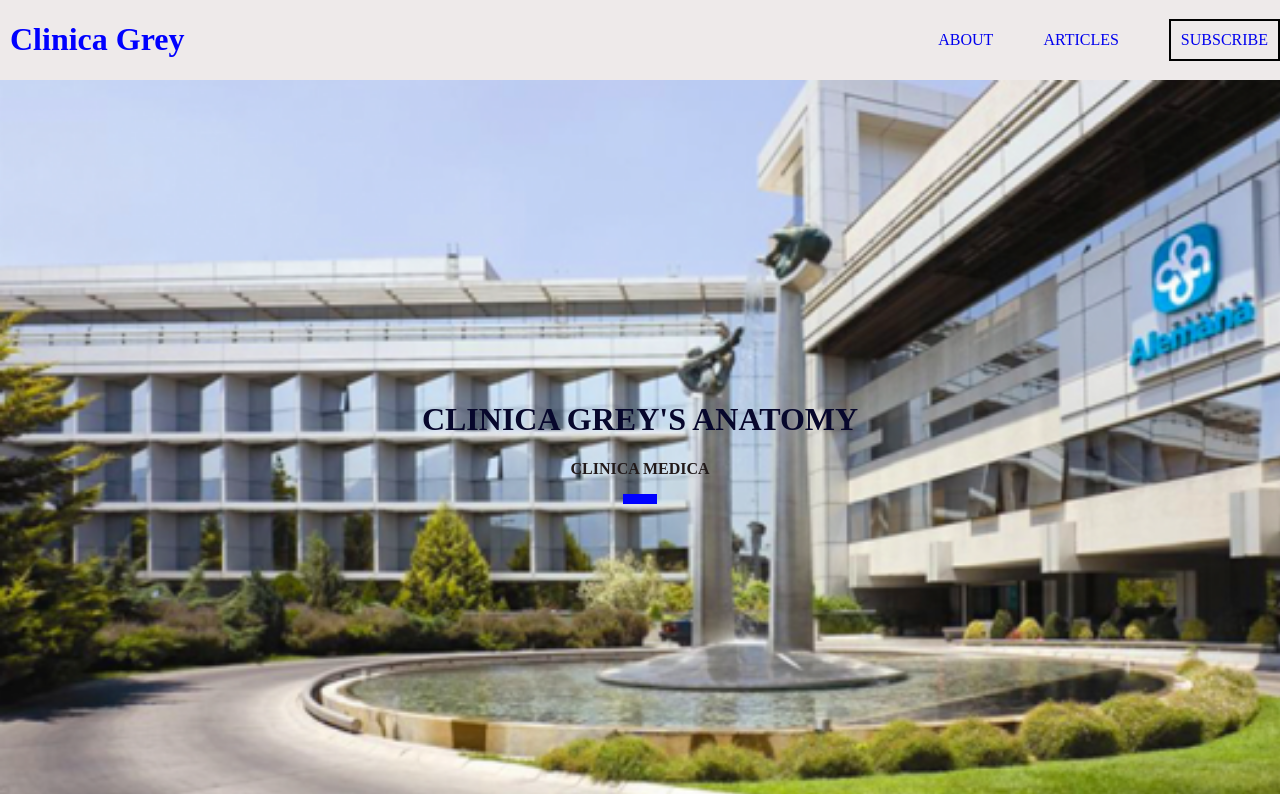
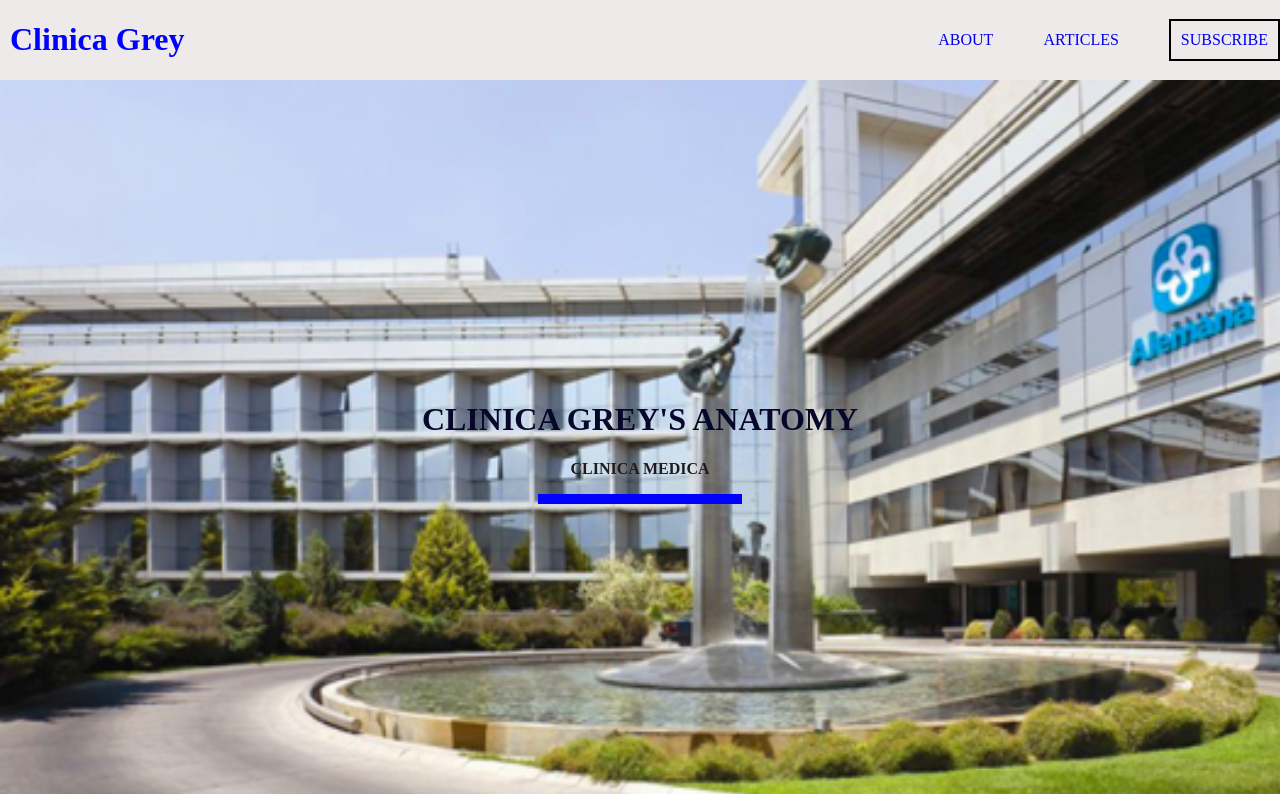
Before and after one commit to Edutommy/prueba1_eduardo_maureira, a plain HTML site: page index.html in a window 1280 px wide. Shown: the top 794 px of the page. Drawn offline with Linux system fonts and the light colour scheme.

Commit message:
arreglando algunas cosas

```diff
--- a/css/style.css
+++ b/css/style.css
@@ -45,7 +45,7 @@ body{
 }
 .hr1{
     height: 10px;
-    width: 5%;
+    width: 30%;
     background-color: blue;
     border: none;
 }
```
